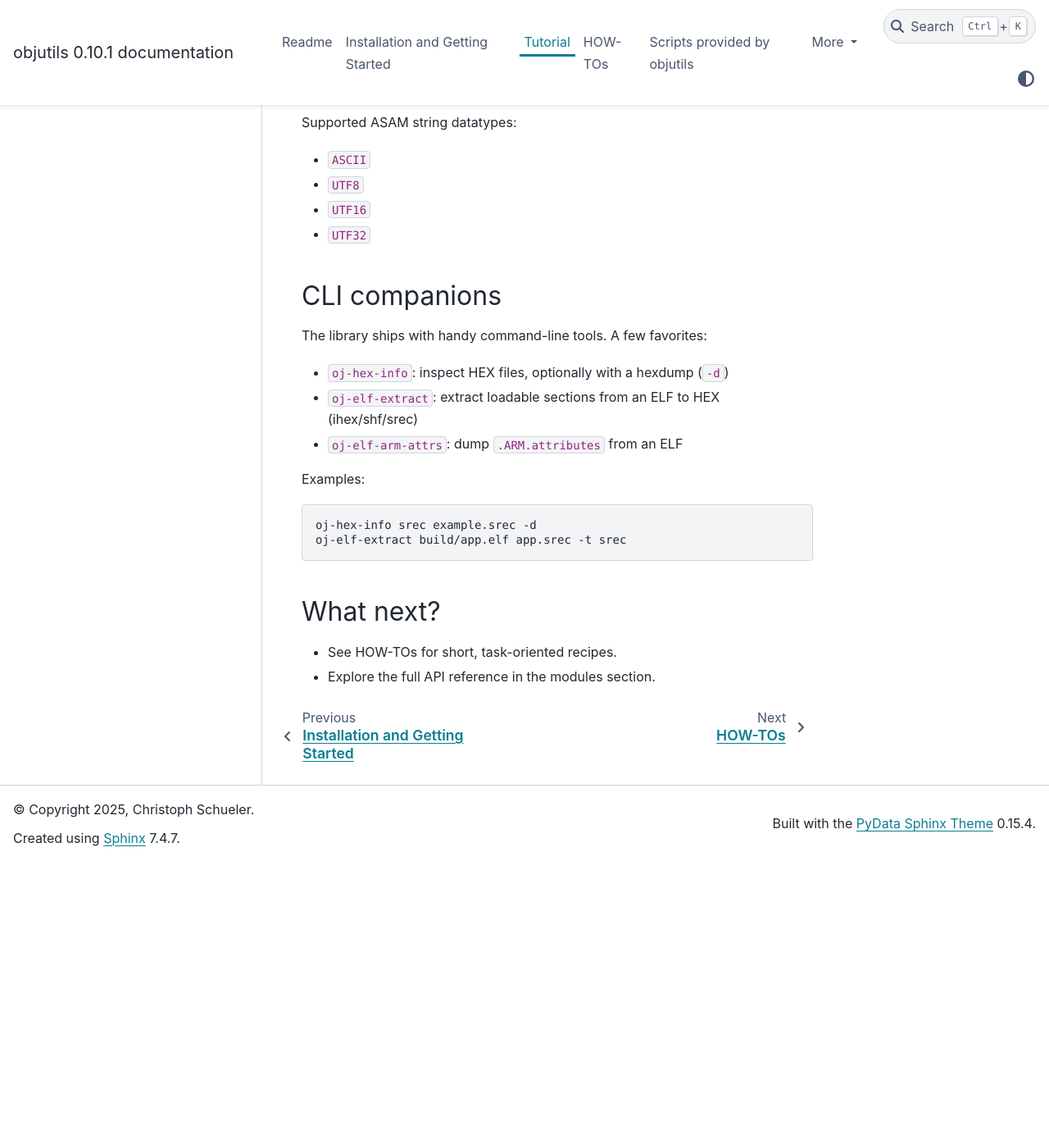
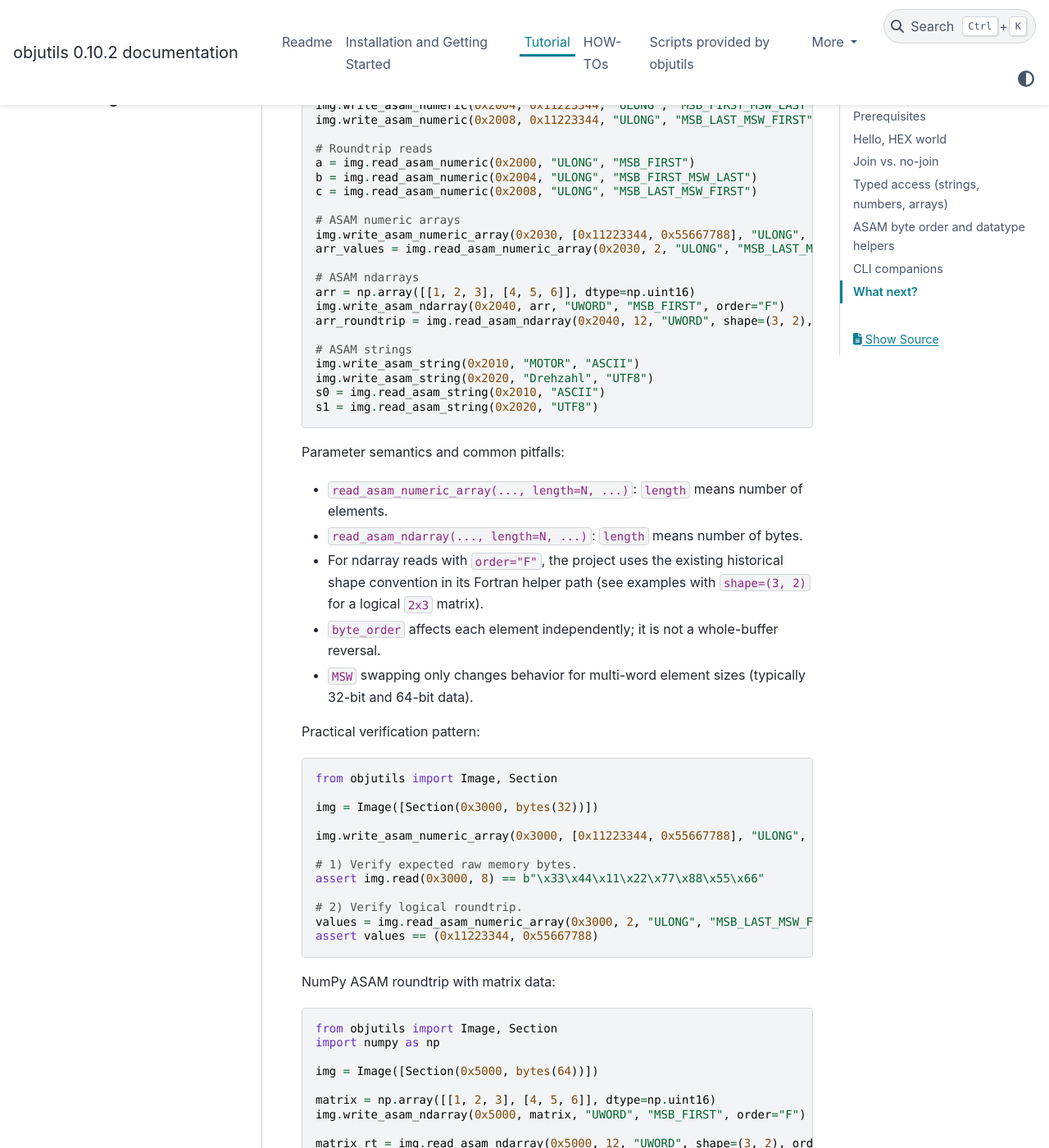
Before and after one commit to christoph2/objutils, a Sphinx documentation site: the page built from docs/tutorial.rst, in a window 1280 px wide and 1400 px high, scrolled down 2999 px. Shown: the whole window at 82% size. Built offline with Sphinx 7.4.7 and the PyData theme 0.15.4, drawn with Linux system fonts in a browser that asks for light colours; pages that are not in the unit, such as notebooks, are missing from menus; before the commit the page ends 4050 px from its top, so only the background shows below that; some of the changed text lies outside the part shown.

Commit message:
Add ASAM helper methods for numeric and ndarray operations in documentation

```diff
--- a/docs/tutorial.rst
+++ b/docs/tutorial.rst
@@ -91,9 +91,38 @@ ASAM byte order and datatype helpers
 
 For ECU/ASAM style type names and byte orders (including word-swap variants), use the dedicated ASAM helpers:
 
+When to use ASAM helpers instead of plain ``read_numeric*``/``write_numeric*``:
+
+- Your metadata comes from A2L/ASAM naming (for example ``UWORD``/``ULONG``).
+- You need ECU-specific byte order terms and MSW swapping.
+- You want one consistent API for scalars, Python lists, and NumPy arrays.
+
+Method overview:
+
+- Scalars:
+
+  - ``read_asam_numeric(addr, dtype, byte_order="MSB_LAST")``
+  - ``write_asam_numeric(addr, value, dtype, byte_order="MSB_LAST")``
+
+- Python arrays/tuples:
+
+  - ``read_asam_numeric_array(addr, length, dtype, byte_order="MSB_LAST")``
+  - ``write_asam_numeric_array(addr, data, dtype, byte_order="MSB_LAST")``
+
+- NumPy arrays:
+
+  - ``read_asam_ndarray(addr, length, dtype, shape=None, order=None, byte_order="MSB_LAST")``
+  - ``write_asam_ndarray(addr, array, dtype, byte_order="MSB_LAST", order=None)``
+
+- Strings:
+
+  - ``read_asam_string(addr, dtype, length=-1)``
+  - ``write_asam_string(addr, value, dtype)``
+
 .. code-block:: python
 
    from objutils import Image, Section
+   import numpy as np
 
    img = Image([Section(0x2000, bytes(64))])
 
@@ -107,11 +136,63 @@ For ECU/ASAM style type names and byte orders (including word-swap variants), us
    b = img.read_asam_numeric(0x2004, "ULONG", "MSB_FIRST_MSW_LAST")
    c = img.read_asam_numeric(0x2008, "ULONG", "MSB_LAST_MSW_FIRST")
 
+   # ASAM numeric arrays
+   img.write_asam_numeric_array(0x2030, [0x11223344, 0x55667788], "ULONG", "MSB_LAST_MSW_FIRST")
+   arr_values = img.read_asam_numeric_array(0x2030, 2, "ULONG", "MSB_LAST_MSW_FIRST")
+
+   # ASAM ndarrays
+   arr = np.array([[1, 2, 3], [4, 5, 6]], dtype=np.uint16)
+   img.write_asam_ndarray(0x2040, arr, "UWORD", "MSB_FIRST", order="F")
+   arr_roundtrip = img.read_asam_ndarray(0x2040, 12, "UWORD", shape=(3, 2), order="F", byte_order="MSB_FIRST")
+
    # ASAM strings
    img.write_asam_string(0x2010, "MOTOR", "ASCII")
    img.write_asam_string(0x2020, "Drehzahl", "UTF8")
    s0 = img.read_asam_string(0x2010, "ASCII")
    s1 = img.read_asam_string(0x2020, "UTF8")
+
+Parameter semantics and common pitfalls:
+
+- ``read_asam_numeric_array(..., length=N, ...)``: ``length`` means number of elements.
+- ``read_asam_ndarray(..., length=N, ...)``: ``length`` means number of bytes.
+- For ndarray reads with ``order="F"``, the project uses the existing historical
+  shape convention in its Fortran helper path (see examples with ``shape=(3, 2)``
+  for a logical ``2x3`` matrix).
+- ``byte_order`` affects each element independently; it is not a whole-buffer reversal.
+- ``MSW`` swapping only changes behavior for multi-word element sizes (typically
+  32-bit and 64-bit data).
+
+Practical verification pattern:
+
+.. code-block:: python
+
+   from objutils import Image, Section
+
+   img = Image([Section(0x3000, bytes(32))])
+
+   img.write_asam_numeric_array(0x3000, [0x11223344, 0x55667788], "ULONG", "MSB_LAST_MSW_FIRST")
+
+   # 1) Verify expected raw memory bytes.
+   assert img.read(0x3000, 8) == b"\x33\x44\x11\x22\x77\x88\x55\x66"
+
+   # 2) Verify logical roundtrip.
+   values = img.read_asam_numeric_array(0x3000, 2, "ULONG", "MSB_LAST_MSW_FIRST")
+   assert values == (0x11223344, 0x55667788)
+
+NumPy ASAM roundtrip with matrix data:
+
+.. code-block:: python
+
+   from objutils import Image, Section
+   import numpy as np
+
+   img = Image([Section(0x5000, bytes(64))])
+
+   matrix = np.array([[1, 2, 3], [4, 5, 6]], dtype=np.uint16)
+   img.write_asam_ndarray(0x5000, matrix, "UWORD", "MSB_FIRST", order="F")
+
+   matrix_rt = img.read_asam_ndarray(0x5000, 12, "UWORD", shape=(3, 2), order="F", byte_order="MSB_FIRST")
+   assert np.array_equal(matrix_rt, matrix)
 
 Supported ASAM byte orders:
 
@@ -137,6 +218,11 @@ Supported ASAM string datatypes:
 - ``UTF16``
 - ``UTF32``
 
+New ASAM helper methods for arrays:
+
+- ``read_asam_numeric_array()`` / ``write_asam_numeric_array()``
+- ``read_asam_ndarray()`` / ``write_asam_ndarray()``
+
 CLI companions
 --------------
 
--- a/objutils/__init__.py
+++ b/objutils/__init__.py
@@ -13,7 +13,7 @@ Registers CODECS and implements an interface to them.
 The first parameter is always the codec name.
 """
 
-__version__ = "0.10.1"
+__version__ = "0.10.2"
 
 __all__ = [
     "Image",
--- a/objutils/version.py
+++ b/objutils/version.py
@@ -1,3 +1,3 @@
 """objutils version module"""
 
-__version__ = "0.10.1"
+__version__ = "0.10.2"
--- a/pyproject.toml
+++ b/pyproject.toml
@@ -1,6 +1,6 @@
 [tool.poetry]
 name = "objutils"
-version = "0.10.1"
+version = "0.10.2"
 description = "Objectfile library for Python"
 authors = ["Christoph Schueler <cpu12.gems@googlemail.com>"]
 license = "GPLv2"
@@ -121,7 +121,7 @@ skip = ["*_i686", "*-musllinux*"]
 build-frontend = "build"
 
 [tool.bumpver]
-current_version = "0.10.1"
+current_version = "0.10.2"
 version_pattern = "MAJOR.MINOR.PATCH"
 commit_message = "bump version {old_version} -> {new_version}"
 commit = true
```
Also changed, not shown: docs/howto.rst (+56 -0 lines), 1 other file.
